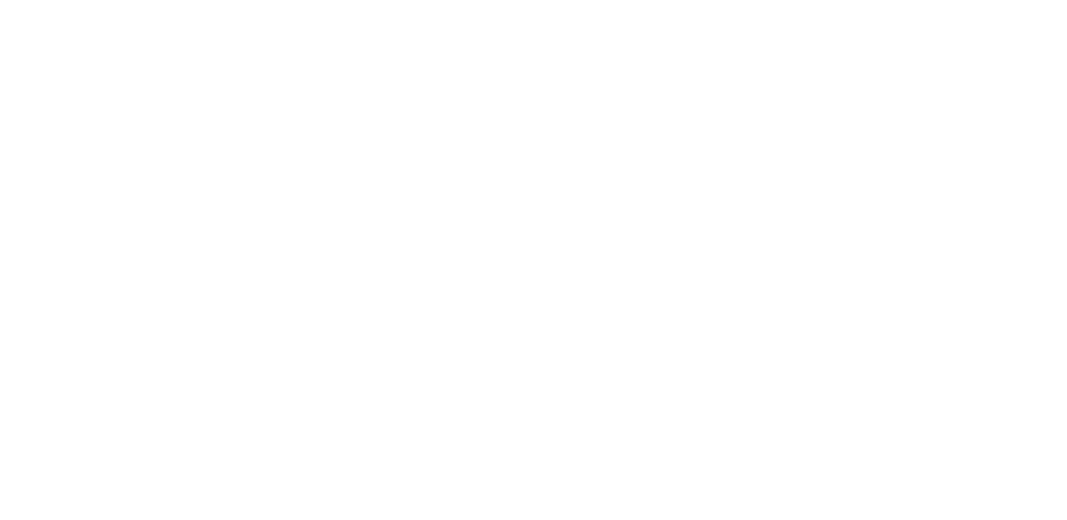
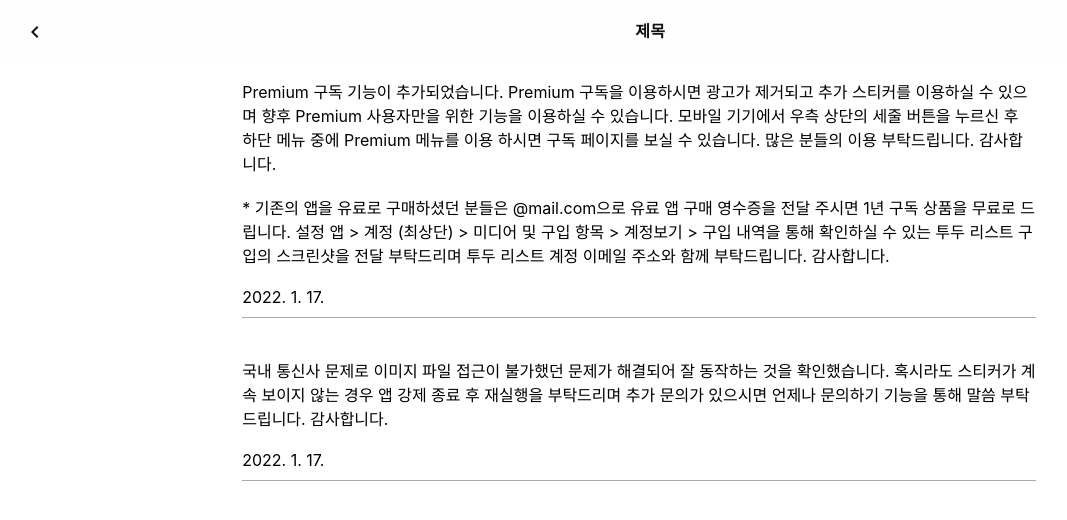
Before and after one commit to kenna-hwa/clonemate-front, a React (Create React App) app: page /announcements in a window 1280 px wide. Shown: the top 520 px of the page, without its empty margins (1-1068 px from the left). Built offline with nearby package versions, Linux system fonts and the light colour scheme.

Commit message:
turi: More announce 추가 수정 0117

```diff
--- a/src/components/App.js
+++ b/src/components/App.js
@@ -12,7 +12,7 @@
 import GoalEditForm from "./GoalEditForm";
 import More from "./More";
 import MorePolicy from "./MorePolicy";
-
+import MoreAnnounce from "./MoreAnnounce";
 
 const theme = createTheme({
   components: {
@@ -220,6 +220,10 @@
         <BasicNavBar/>
           <MorePolicy />
         </Route>
+        <Route exact path="/announcements">
+        <BasicNavBar/>
+          <MoreAnnounce />
+        </Route>
         </Switch>
     </ThemeProvider>
   );
--- /dev/null
+++ b/src/components/MoreAnnounce.js
@@ -0,0 +1,64 @@
+import React from 'react';
+import { useState } from "react";
+import { useForm } from "react-hook-form";
+import '../stylesheets/More.css';
+import { TextField } from '@mui/material';
+import { Route, Link } from 'react-router-dom';
+
+import BasicNavBar from './BasicNavBar';
+
+function MoreAnnounce(){
+    const HorizonLine = ({ text }) => {
+        return (
+          <div
+            style={{
+              width: "100%",
+              textAlign: "center",
+              borderBottom: "1px solid #aaa",
+              lineHeight: "0.1em",
+              margin: "10px 0 20px",
+            }}
+          >
+              <span style={{ background: "fff", padding: "0" }}>{text}</span>
+          </div>
+         );
+       };
+    // 1) className='textOfUSe' 와 className='textOfPolicy' 의 -> 같은 링크, 다른 페이지 해결 하기
+    // 2) 스크롤바 모양 변경 하기
+    // 3) NavBar fontsize 변경 하기
+    // 4) HorizonLine, 날짜 컬러 변경
+    return (
+
+    <form className='formOfAnnounce'>
+      <div className='textOfAnnounce'>
+
+        Premium 구독 기능이 추가되었습니다. Premium 구독을 이용하시면 광고가 제거되고 추가
+        스티커를 이용하실 수 있으며 향후 Premium 사용자만을 위한 기능을 이용하실 수 있습니다.
+        모바일 기기에서 우측 상단의 세줄 버튼을 누르신 후 하단 메뉴 중에 Premium 메뉴를 이용
+        하시면 구독 페이지를 보실 수 있습니다. 많은 분들의 이용 부탁드립니다. 감사합니다. <br />
+        <br />
+        * 기존의 앱을 유료로 구매하셨던 분들은 @mail.com으로 유료 앱 구매 영수증을 전달 주시면
+        1년 구독 상품을 무료로 드립니다. 설정 앱 &gt; 계정 (최상단) &gt; 미디어 및 구입 항목 &gt;
+        계정보기 &gt; 구입 내역을 통해 확인하실 수 있는 투두 리스트 구입의 스크린샷을 전달 부탁드리며
+        투두 리스트 계정 이메일 주소와 함께 부탁드립니다. 감사합니다. <br />
+        <br />
+        2022. 1. 17.
+        <br />
+        <HorizonLine />
+        <br />
+        국내 통신사 문제로 이미지 파일 접근이 불가했던 문제가 해결되어 잘 동작하는 것을 확인했습니다.
+        혹시라도 스티커가 계속 보이지 않는 경우 앱 강제 종료 후 재실행을 부탁드리며
+        추가 문의가 있으시면 언제나 문의하기 기능을 통해 말씀 부탁드립니다. 감사합니다. <br />
+        <br />
+        2022. 1. 17.
+        <br />
+        <HorizonLine />
+
+
+      </div>
+    </form>
+    )
+
+}
+
+export default MoreAnnounce;
--- a/src/components/MorePolicy.js
+++ b/src/components/MorePolicy.js
@@ -8,7 +8,6 @@
 import BasicNavBar from './BasicNavBar';
 
 function MorePolicy(){
-
     // 1) className='textOfUSe' 와 className='textOfPolicy' 의 -> 같은 링크, 다른 페이지 해결 하기
     // 2) 스크롤바 모양 변경 하기
     // 3) NavBar fontsize 변경 하기
--- a/src/stylesheets/More.css
+++ b/src/stylesheets/More.css
@@ -6,6 +6,16 @@
   margin-left: 25px;
   margin-right: 25px;
   margin-bottom: 15px;
-  /* background: ivory; */
+  font-size: 14px;
+}
+
+/* 모바일 넓이 - 비율이 다름 -> 수정필요 */
+.formOfAnnounce {
+  margin: 0 auto;
+  width: 62%;
+}
+.textOfAnnounce {
+  margin-top: 15px;
+  margin-bottom: 15px;
   font-size: 16px;
 }
```
